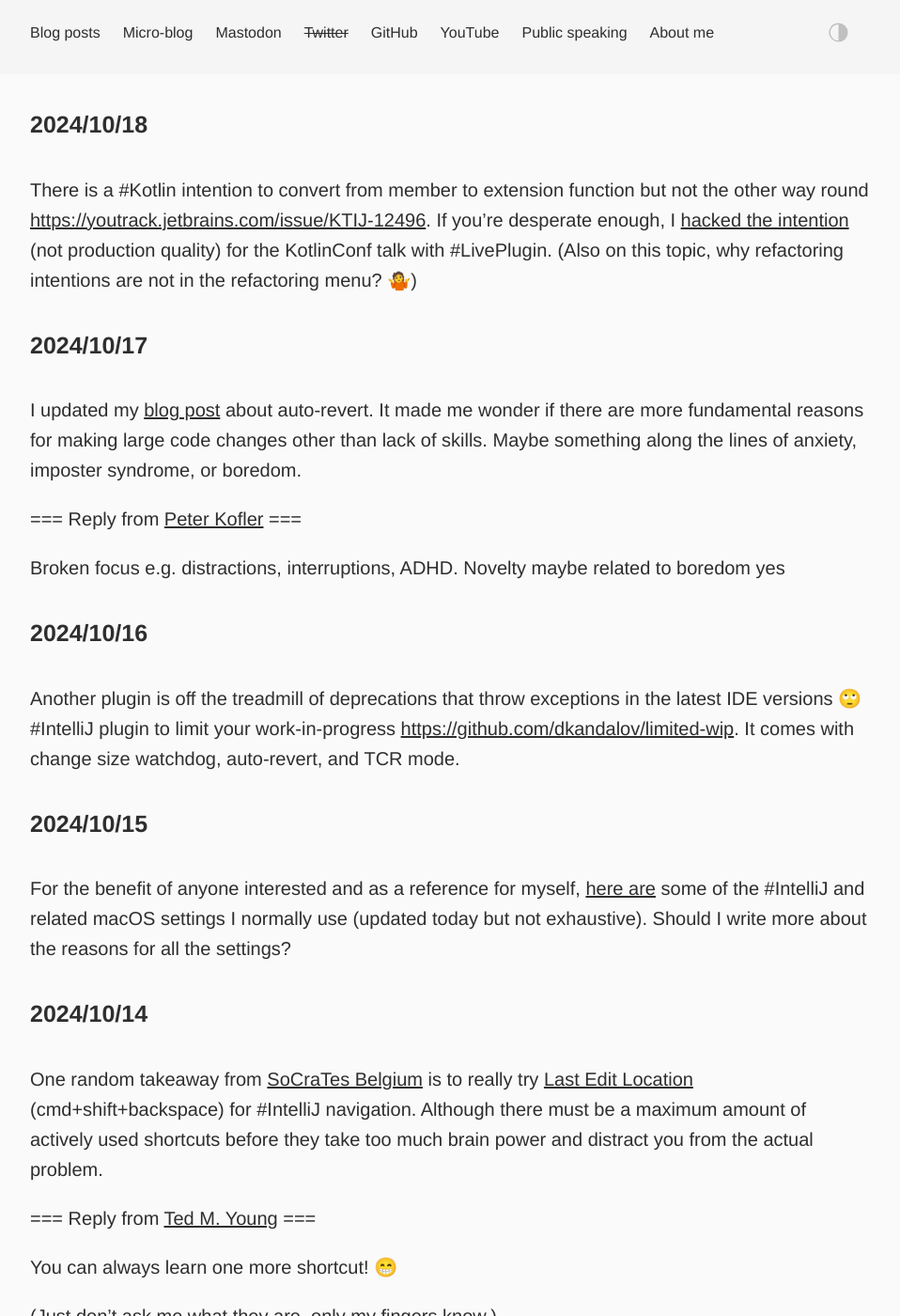
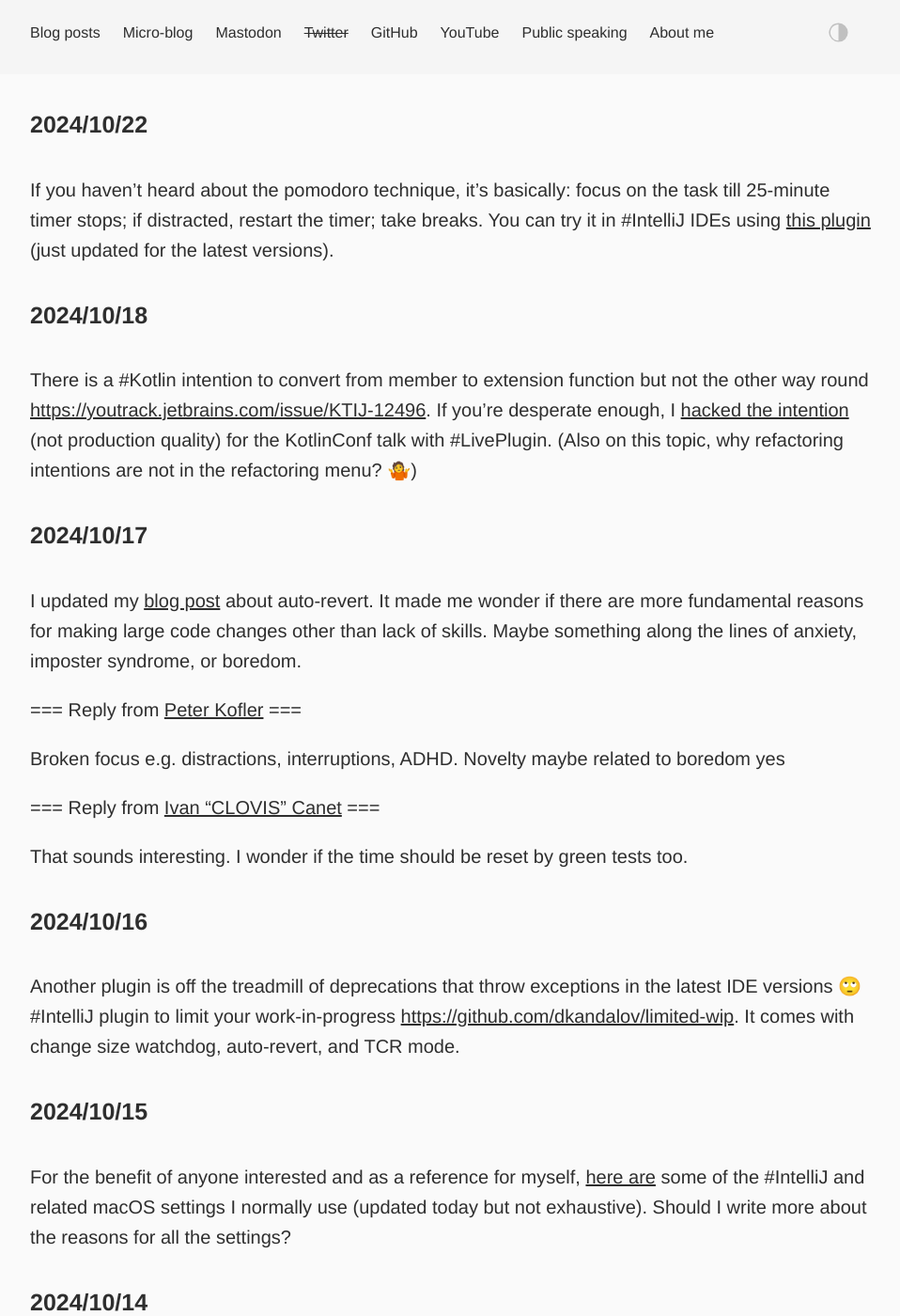
Before and after one commit to dkandalov/dkandalov.github.io, a Jekyll site: the page built from micro-blog.md, in a window 1280 px wide and 1400 px high. Shown: the whole window at 94% size, without its empty margins (160-1118 px from the left). Built offline with Jekyll 4.4.1, drawn with Linux system fonts in a browser that asks for light colours.

Commit message:
updated micro-blog

```diff
--- a/micro-blog.md
+++ b/micro-blog.md
@@ -3,6 +3,9 @@ layout: post
 permalink: /micro-blog/
 ---
 
+#### 2024/10/22
+If you haven't heard about the pomodoro technique, it's basically: focus on the task till 25-minute timer stops; if distracted, restart the timer; take breaks. You can try it in #IntelliJ IDEs using [this plugin](https://github.com/dkandalov/pomodoro-tm) (just updated for the latest versions).
+
 #### 2024/10/18
 There is a #Kotlin intention to convert from member to extension function but not the other way round <https://youtrack.jetbrains.com/issue/KTIJ-12496>. If you're desperate enough, I [hacked the intention](https://github.com/dmcg/gilded-rose-tdd/blob/537de53f9b56b7c173683db0ebb2729def92bcfb/.live-plugins/plugin.kts#L159) (not production quality) for the KotlinConf talk with #LivePlugin. (Also on this topic, why refactoring intentions are not in the refactoring menu? 🤷)
 
@@ -12,6 +15,10 @@ I updated my [blog post](https://dmitrykandalov.com/auto-revert) about auto-reve
 === Reply from [Peter Kofler](https://twitter.com/codecopkofler) ===
 
 Broken focus e.g. distractions, interruptions, ADHD. Novelty maybe related to boredom yes
+
+=== Reply from [Ivan “CLOVIS” Canet](https://twitter.com/ivcanet) ===
+
+That sounds interesting. I wonder if the time should be reset by green tests too.
 
 #### 2024/10/16
 Another plugin is off the treadmill of deprecations that throw exceptions in the latest IDE versions 🙄 #IntelliJ plugin to limit your work-in-progress <https://github.com/dkandalov/limited-wip>. It comes with change size watchdog, auto-revert, and TCR mode.
```
